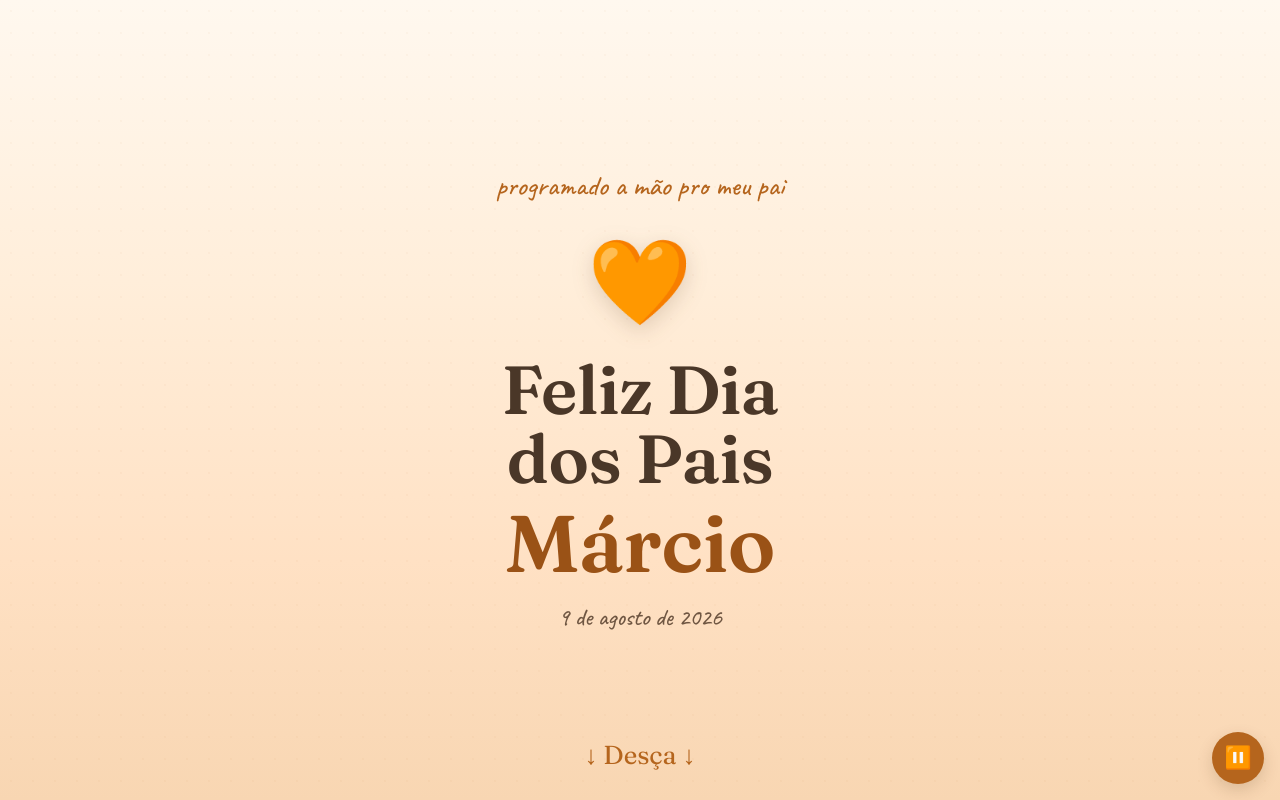
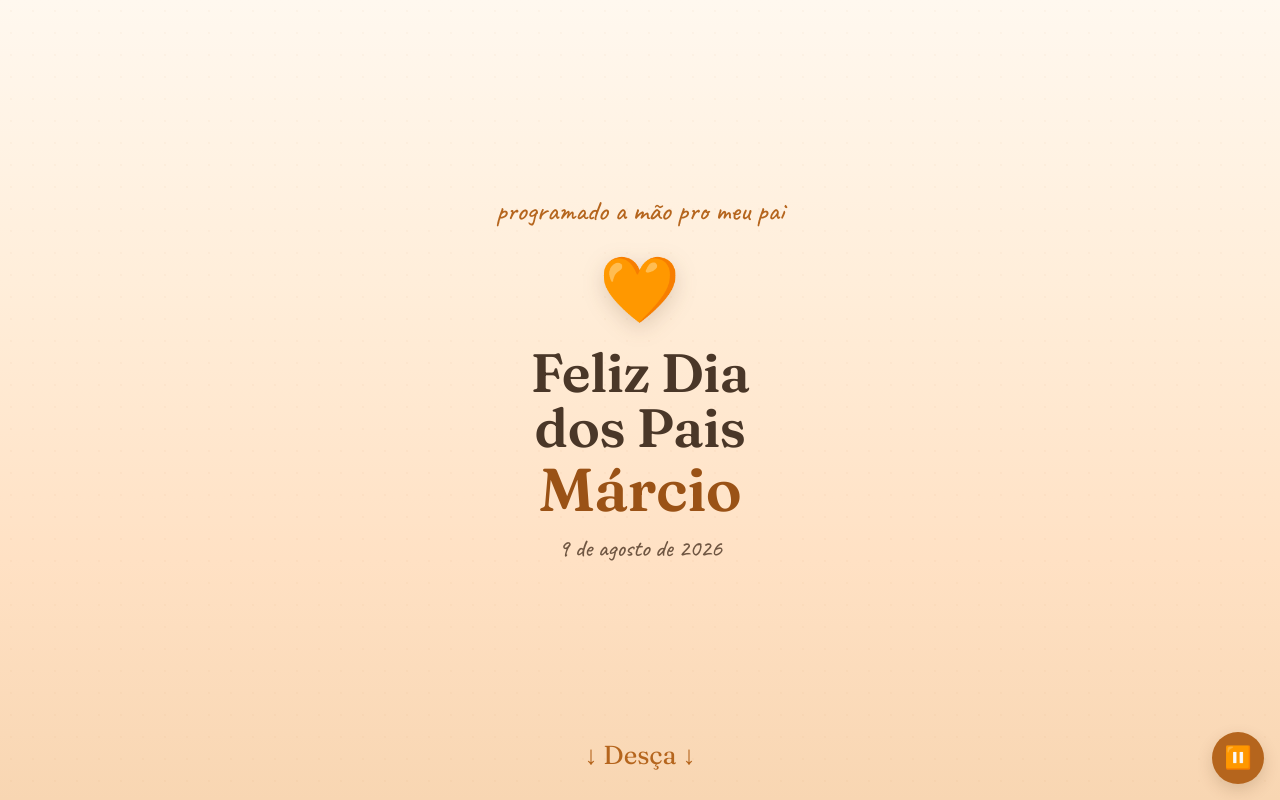
Before and after one commit to henrique-byte/homenagem, a plain HTML site: page index.html in a window 1280 px wide. Shown: the top 800 px of the page. Drawn offline with Linux system fonts and the light colour scheme.

Commit message:
Add files via upload

```diff
--- a/index.html
+++ b/index.html
@@ -54,6 +54,7 @@
   section{
     position:relative; z-index:1;
     min-height:100vh;
+    min-height:100dvh;
     display:flex; flex-direction:column; justify-content:center; align-items:center;
     padding:64px 24px;
     text-align:center;
@@ -62,7 +63,7 @@
   /* =========================================================
      ABERTURA (HERO)
      ========================================================= */
-  #abertura{gap:14px;}
+  #abertura{gap:10px; padding-top:40px; padding-bottom:84px;}
 
   .selo{
     font-family:var(--mao);
@@ -74,7 +75,7 @@
   }
 
   .coracao{
-    font-size:clamp(52px,16vw,80px);
+    font-size:clamp(42px,12vw,62px);
     display:inline-block;
     filter:drop-shadow(0 6px 10px var(--sombra));
     animation:pulsa 1.8s ease-in-out infinite;
@@ -82,7 +83,7 @@
 
   #abertura h1{
     font-weight:600;
-    font-size:clamp(40px,13vw,68px);
+    font-size:clamp(32px,9.5vw,54px);
     line-height:1.02;
     letter-spacing:-.5px;
     color:var(--marrom);
@@ -92,8 +93,8 @@
   #abertura h1 .nome{
     display:block;
     color:var(--terracota-forte);
-    font-size:1.18em;
-    margin-top:.12em;
+    font-size:1.12em;
+    margin-top:.06em;
   }
 
   #abertura .data{
```
